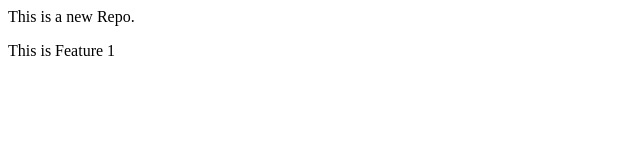
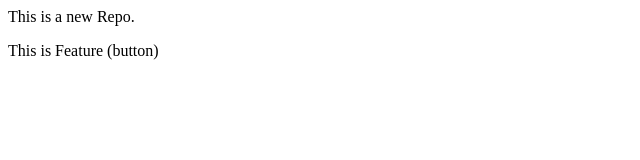
Before and after one commit to Shobha0610/Local-Repo, a plain HTML site: page index.html in a window 1280 px wide. Shown: the full height of the page, 0-640 px from the left. Drawn offline with Linux system fonts and the light colour scheme.

Commit message:
:add button

```diff
--- a/index.html
+++ b/index.html
@@ -1,2 +1,2 @@
 <p> This is a new Repo.</p>
-<p> This is Feature 1</p>
+<p> This is Feature (button)</p>
```
